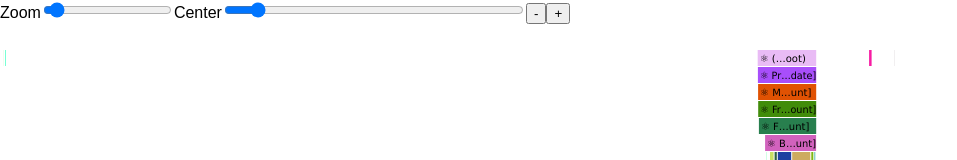
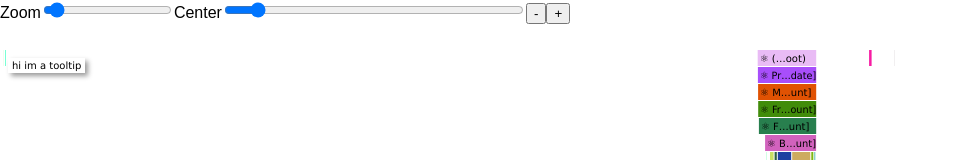
Before and after one commit to jsdf/traceviewer, a React (Create React App) app in the folder demo/: page / in a window 1280 px wide. Shown: the top 160 px of the page, without its empty margins (0-957 px from the left). Built offline with nearby package versions, Linux system fonts and the light colour scheme; the HTML template or start-up script is replaced by a standard one.

Commit message:
render tooltip as dom node for perf

```diff
--- a/demo/src/App.js
+++ b/demo/src/App.js
@@ -8,6 +8,7 @@ class App extends Component {
     return (
       <div className="App">
         <Trace
+          truncateLabels={true}
           trace={tracedata}
           viewportWidth={1000}
           viewportHeight={600}
--- a/demo/src/Trace.js
+++ b/demo/src/Trace.js
@@ -30,7 +30,7 @@ const DRAW_LIMIT = 500;
 const DRAW_MIN_PERCENT = 0.3;
 const DRAW_TEXT_MIN_PERCENT = 1;
 const DRAW_TEXT_MIN_PX = 35;
-const MIN_ZOOM = 0.1;
+const MIN_ZOOM = 0.2; // TODO: determine from trace extents
 const MAX_ZOOM = 100;
 const TOOLTIP_OFFSET = 8;
 const TOOLTIP_HEIGHT = 20;
@@ -62,6 +62,7 @@ function truncateText(text: string, endSize: number) {
 }
 
 type Props = {
+  truncateLabels: boolean,
   trace: Array<Measure>,
   renderer: 'canvas' | 'dom',
   viewportWidth: number,
@@ -229,8 +230,22 @@ export default class Trace extends React.Component<Props, State> {
   _mouseMove = (event: SyntheticMouseEvent<HTMLCanvasElement>) => {
     const hovered = this._getIntersectingMeasure(event);
     const {canvasMouseX, canvasMouseY} = this._getCanvasMousePos(event);
+
     this._mouseX = canvasMouseX;
     this._mouseY = canvasMouseY;
+
+    if (this._tooltip instanceof HTMLDivElement) {
+      const tooltipX = this._mouseX + TOOLTIP_OFFSET;
+      const tooltipY = this._mouseY + TOOLTIP_OFFSET;
+
+      this._tooltip.style.left = `${tooltipX}px`;
+      this._tooltip.style.top = `${tooltipY}px`;
+      if (hovered != null) {
+        this._tooltip.textContent = `${hovered.measure.duration.toFixed(1)}ms ${
+          hovered.measure.name
+        }`;
+      }
+    }
 
     if (this.state.dragging) {
       const updated =
@@ -243,9 +258,9 @@ export default class Trace extends React.Component<Props, State> {
         });
       });
     } else {
-      run(() => {
-        this.setState({hovered});
-      });
+      // run(() => {
+      //   this.setState({hovered});
+      // });
     }
   };
 
@@ -272,12 +287,15 @@ export default class Trace extends React.Component<Props, State> {
       mouseOffsetFromCenter / PX_PER_MS / this.state.zoom -
       // offset to time space after zoom
       mouseOffsetFromCenter / PX_PER_MS / updatedZoom;
+
+    if (this._clampZoom(updatedZoom) !== this.state.zoom) {
       run(() => {
         this.setState({
           zoom: this._clampZoom(updatedZoom),
           center: this._clampCenter(updatedCenter),
         });
       });
+    }
   };
 
   _onCanvas = (node: ?Node) => {
@@ -425,6 +443,27 @@ export default class Trace extends React.Component<Props, State> {
     return labelTrimmed;
   }
 
+  _fitTextMap: WeakMap<
+    RenderableMeasure<Measure>,
+    {textWidth: number, labelTrimmed: string}
+  > = new WeakMap();
+
+  _fitTextCached(
+    measure: RenderableMeasure<Measure>,
+    ctx: CanvasRenderingContext2D,
+    label: string,
+    textWidth: number
+  ) {
+    const cached = this._fitTextMap.get(measure);
+    if (cached != null && cached.textWidth === textWidth) {
+      return cached.labelTrimmed;
+    }
+
+    const labelTrimmed = this._fitText(ctx, label, textWidth);
+    this._fitTextMap.set(measure, {textWidth, labelTrimmed});
+    return labelTrimmed;
+  }
+
   _renderCanvas() {
     const canvas = this._canvas;
     if (canvas instanceof HTMLCanvasElement) {
@@ -470,7 +509,9 @@ export default class Trace extends React.Component<Props, State> {
         ctx.fillStyle = 'black';
 
         const label = measure.measure.name;
-        const labelTrimmed = this._fitText(ctx, label, textWidth);
+        const labelTrimmed = this.props.truncateLabels
+          ? this._fitTextCached(measure, ctx, label, textWidth)
+          : label;
 
         ctx.fillText(
           labelTrimmed,
@@ -488,25 +529,38 @@ export default class Trace extends React.Component<Props, State> {
         ctx.lineWidth = 2;
         ctx.strokeRect(x, y, width, height);
       }
+    }
+  }
 
-      if (this.state.hovered) {
-        const label = this.state.hovered.measure.name;
-        const textWidth = ctx.measureText(label).width;
+  _tooltip: ?Node = null;
+
+  _onTooltip = (node: ?Node) => {
+    this._tooltip = node;
+  };
+
+  _renderTooltip() {
     const tooltipX = this._mouseX + TOOLTIP_OFFSET;
     const tooltipY = this._mouseY + TOOLTIP_OFFSET;
-        ctx.fillStyle = 'white';
-        ctx.fillRect(tooltipX, tooltipY, textWidth, TOOLTIP_HEIGHT);
-
-        ctx.font = '10px Lucida Grande';
-        ctx.fillStyle = 'black';
-        ctx.fillText(
-          label,
-          tooltipX + TEXT_PADDING_PX,
-          tooltipY + TOOLTIP_HEIGHT / 2 + 4,
-          textWidth
+    return (
+      <div
+        ref={this._onTooltip}
+        style={{
+          userSelect: 'none',
+          position: 'absolute',
+          left: tooltipX,
+          top: tooltipY,
+          backgroundColor: 'white',
+          fontSize: 10,
+          fontFamily: ' Lucida Grande',
+          padding: '2px 4px',
+          boxShadow: '3px 3px 5px rgba(0,0,0,0.4)',
+        }}
+      >
+        {this.state.hovered
+          ? this.state.hovered.measure.name
+          : 'hi im a tooltip'}
+      </div>
     );
-      }
-    }
   }
 
   render() {
@@ -550,6 +604,7 @@ export default class Trace extends React.Component<Props, State> {
         <div
           style={{
             cursor: this.state.dragging ? 'grabbing' : 'grab',
+            position: 'relative',
           }}
         >
           {this.props.renderer == 'canvas' ? (
@@ -627,7 +682,9 @@ export default class Trace extends React.Component<Props, State> {
               </div>
             </div>
           )}
+          {this._renderTooltip()}
         </div>
+
         {this.props.renderer === 'dom' && <span>drawn={drawn}</span>}
         <pre>
           {this.state.selection
```
Lines whose indentation alone changed are shown as unchanged.
